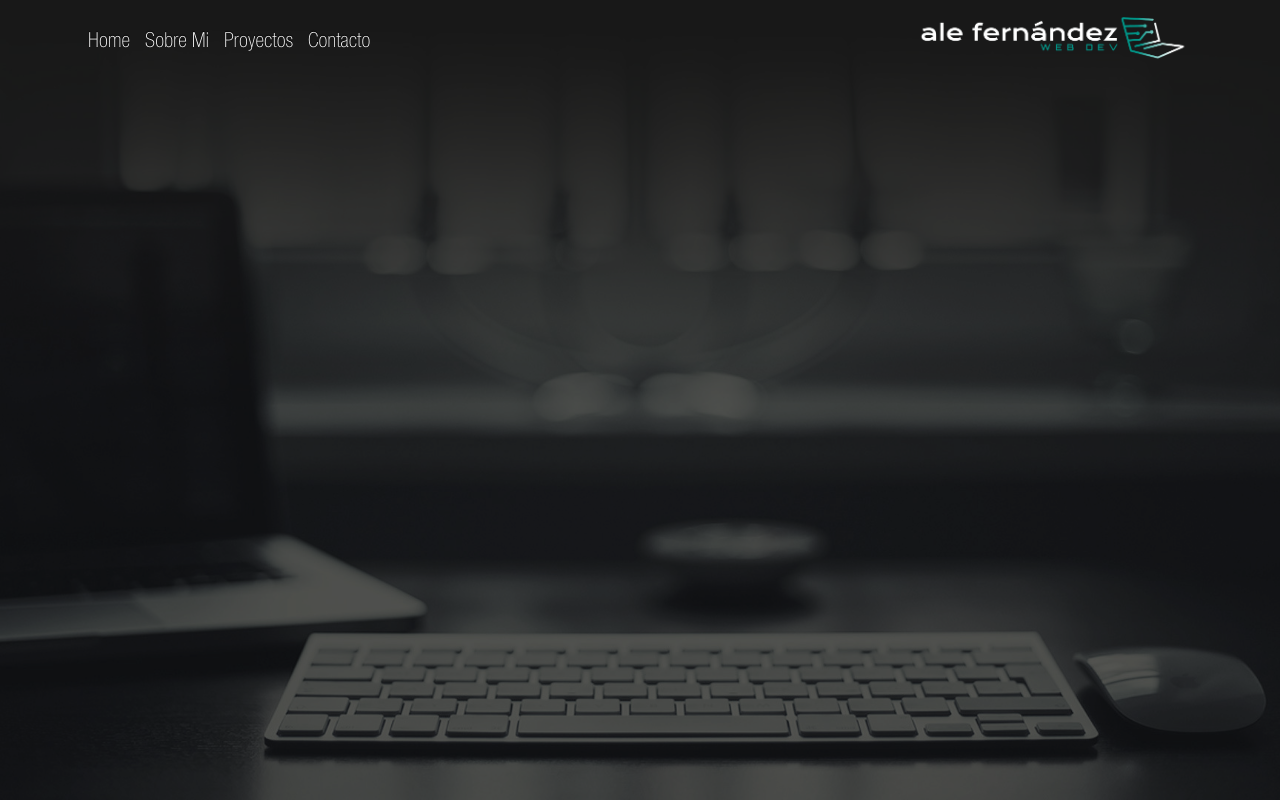
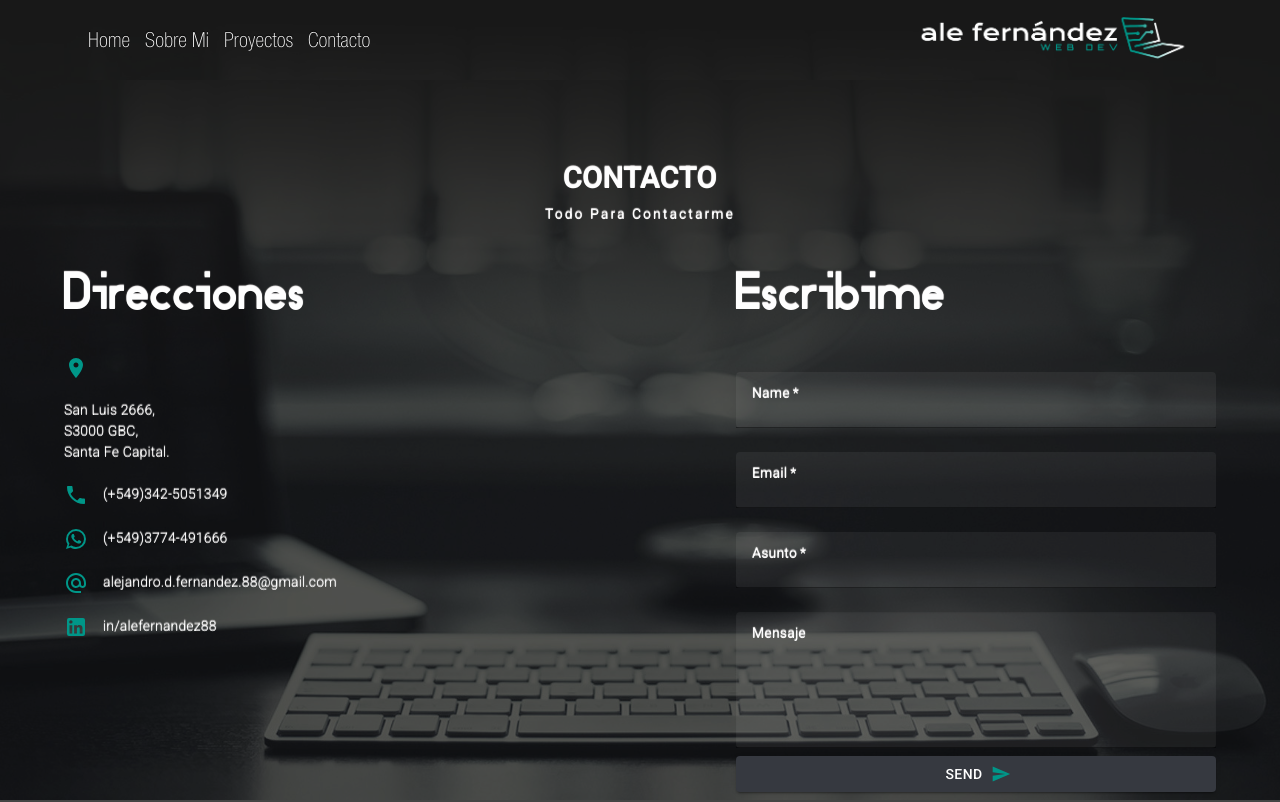
Before and after one commit to aleFernandez88/aleFernandezDev, a React (Vite) app: page /Contacto in a window 1280 px wide. Built offline with nearby package versions, Linux system fonts and the light colour scheme.

Commit message:
arreglo de las rutas en explirador

```diff
--- a/src/App.jsx
+++ b/src/App.jsx
@@ -13,19 +13,19 @@ export const App = () => {
     const navbarLinks = [
         {
             title: 'Home',
-            path: "ale-fernandez/"
+            path: ""
         },
         {
             title: 'sobtre mi',
-            path: "ale-fernandez/SobreMi"
+            path: "SobreMi"
         },
         {
             title: 'proyectos',
-            path: "ale-fernandez/Proyectos"
+            path: "Proyectos"
         },
         {
             title: 'contacto',
-            path: "ale-fernandez/Contacto"
+            path: "Contacto"
         }];
 
     return (
@@ -34,10 +34,10 @@ export const App = () => {
                 <Box sx={{
                 }}>
                     <Routes>
-                        <Route path='ale-fernandez/' element={<Home />} />
-                        <Route path='ale-fernandez/Proyectos' element={<Proyectos />} />
-                        <Route path='ale-fernandez/SobreMi' element={<SobreMi />} />
-                        <Route path='ale-fernandez/Contacto' element={<Contacto />} />
+                        <Route path='' element={<Home />} />
+                        <Route path='Proyectos' element={<Proyectos />} />
+                        <Route path='SobreMi' element={<SobreMi />} />
+                        <Route path='Contacto' element={<Contacto />} />
                     </Routes>
                 </Box>
 
```
Also changed, not shown: src/components/ResponsiveAppBar.jsx (+4 -4 lines).
